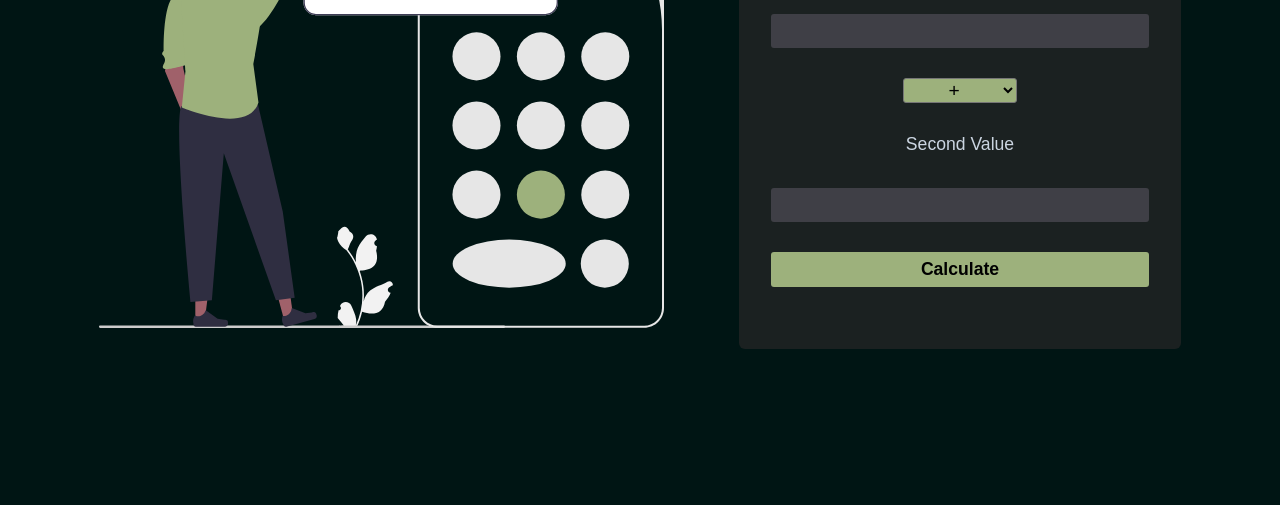
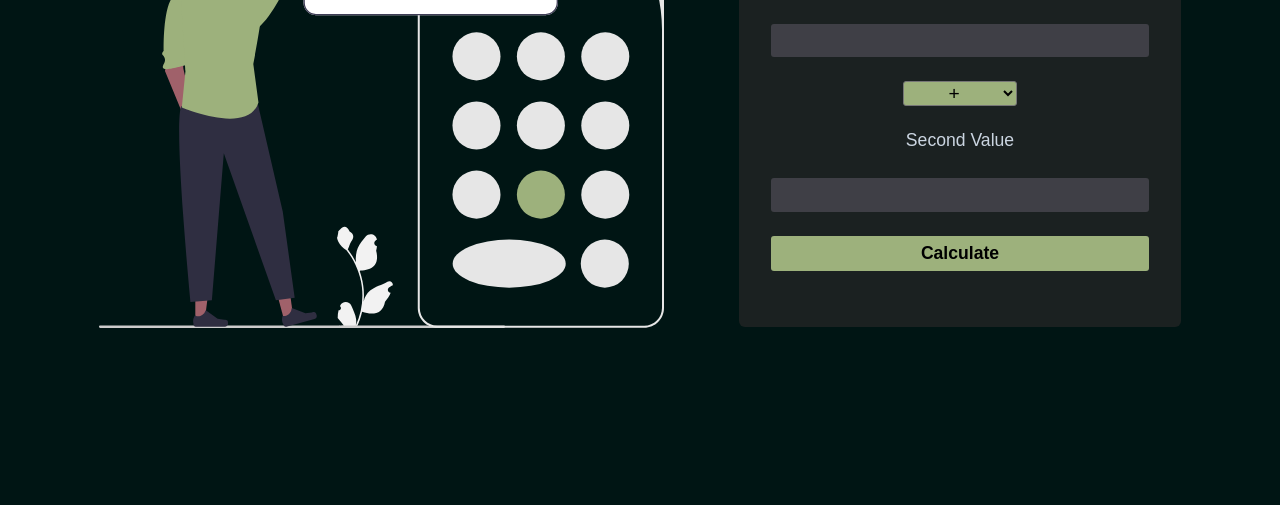
Before and after one commit to DouglaSchmitzz/simplest-calculator, a plain HTML site: page index.html in a window 1280 px wide. Shown: the part 295-800 px from the top of the page. Drawn offline with Linux system fonts and the light colour scheme.

Commit message:
updating gap

```diff
--- a/styles/style.css
+++ b/styles/style.css
@@ -40,7 +40,7 @@ body {
     text-align: center;
     justify-content: center;
     flex-direction: column;
-    gap: 1.9rem;
+    gap: 1.5rem;
 }
 
 #title {
```
